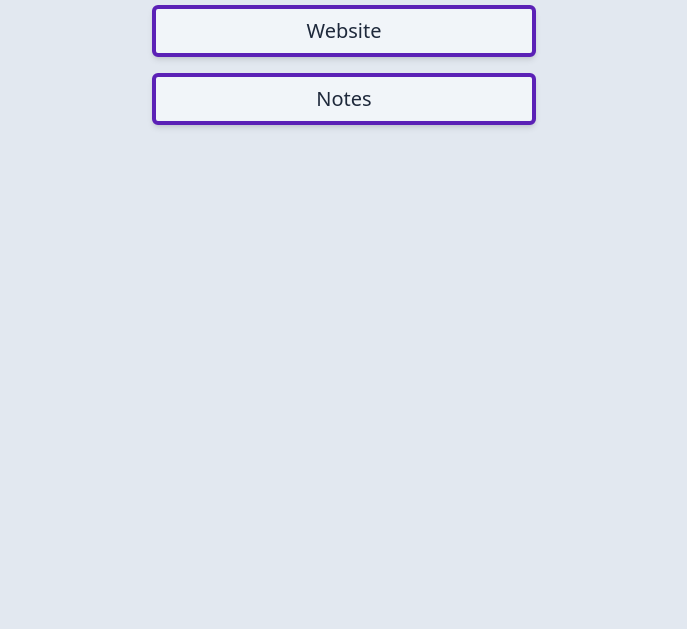
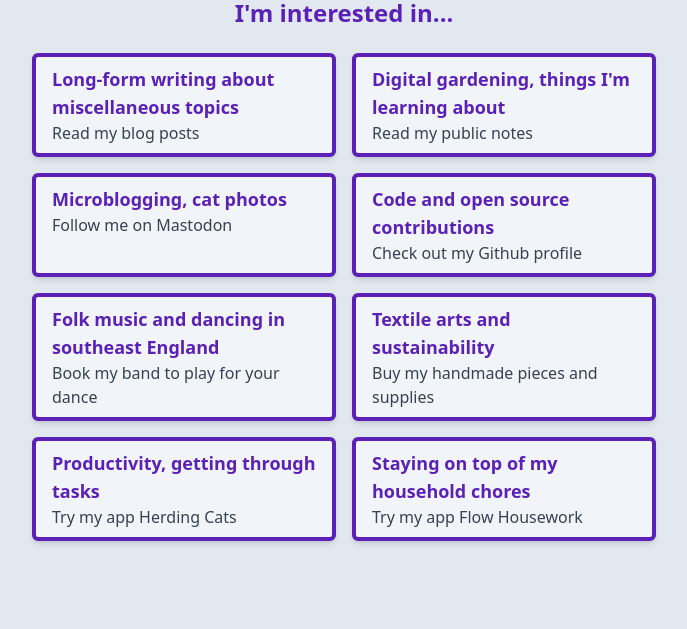
Before and after one commit to caro401/links, an Astro site: page / in a window 1280 px wide. Shown: the part 171-800 px from the top of the page, without its empty margins (296-983 px from the left). Built offline with nearby package versions, Linux system fonts and the light colour scheme; Astro itself is replaced by a stand-in of ours; a web font is replaced by a local one.

Commit message:
more links

```diff
--- a/package.json
+++ b/package.json
@@ -17,6 +17,7 @@
     "@netlify/functions": "^1.4.0",
     "astro": "^2.0.1",
     "node-fetch": "^3.3.0",
+    "rss-parser": "^3.12.0",
     "svelte": "^3.55.1",
     "tailwindcss": "^3.2.4"
   }
--- a/src/components/Links.svelte
+++ b/src/components/Links.svelte
@@ -1,5 +1,6 @@
 <script lang="ts">
   type Link = {
+    interest: string;
     label: string;
     url: string;
     slug: string;
@@ -7,25 +8,75 @@
 
   const LINKS: Link[] = [
     {
-      label: "Mastodon",
+      interest: "Long-form writing about miscellaneous topics",
+      label: "Read my blog posts",
+      url: "https://caro.fyi/articles",
+      slug: "blog",
+    },
+    {
+      label: "Read my public notes",
+      url: "https://notes.caro.fyi",
+      slug: "notes",
+      interest: "Digital gardening, things I'm learning about",
+    },
+    {
+      interest: "Microblogging, cat photos",
+      label: "Follow me on Mastodon",
       url: "https://fosstodon.org/@carofyi",
       slug: "masto",
     },
-    { label: "Website", url: "https://caro.fyi", slug: "site" },
-    { label: "Notes", url: "https://notes.caro.fyi", slug: "notes" },
+    {
+      interest: "Code and open source contributions",
+      url: "https://github.com/caro401",
+      label: "Check out my Github profile",
+      slug: "github",
+    },
+    {
+      interest: "Folk music and dancing in southeast England",
+      url: "https://flyingcat.dance",
+      label: "Book my band to play for your dance",
+      slug: "band",
+    },
+    {
+      interest: "Textile arts and sustainability",
+      url: "https://sheepsgreencrafts.co.uk",
+      slug: "sheepsgreen",
+      label: "Buy my handmade pieces and supplies",
+    },
+    {
+      interest: "Productivity, getting through tasks",
+      url: "https://herdingcats.work",
+      label: "Try my app Herding Cats",
+      slug: "herding-cats",
+    },
+    {
+      interest: "Staying on top of my household chores",
+      url: "https://www.flowhousework.com",
+      label: "Try my app Flow Housework",
+      slug: "flow",
+    },
   ];
 </script>
 
 <nav>
   {#each LINKS as link}
-    <p data-site={link.slug}><a href={link.url}>{link.label}</a></p>
+    <a data-site={link.slug} href={link.url}>
+      <h2>{link.interest}</h2>
+      <p>{link.label}</p>
+    </a>
   {/each}
 </nav>
 
 <style lang="postcss">
+  a {
+    @apply text-left px-4 block text-slate-800 dark:text-slate-200 shadow-md p-2 transition-all text-xl duration-500 border-4 border-violet-800 dark:border-violet-300 rounded-md bg-slate-100 dark:bg-slate-800;
+    @apply hover:transition-all hover:bg-slate-50 dark:hover:bg-slate-700 dark:focus:bg-slate-700 focus:bg-slate-50 hover:shadow-xl focus:shadow-xl;
+  }
+  h2 {
+    @apply text-lg font-semibold text-violet-800 dark:text-violet-200;
+  }
   p {
-    @apply text-slate-800 dark:text-slate-200 shadow-md p-2 transition-all text-xl duration-500 border-4 border-violet-800 dark:border-violet-300 rounded-md bg-slate-100 dark:bg-slate-800;
-    @apply  hover:transition-all hover:bg-slate-50 dark:hover:bg-slate-700 dark:focus:bg-slate-700 focus:bg-slate-50 hover:shadow-xl focus:shadow-xl;
+    @apply text-base text-gray-700 dark:text-gray-300;
   }
 
   :global(.stats) {
@@ -33,6 +84,7 @@
     @apply dark:text-violet-200 text-violet-800;
   }
   nav {
-    @apply flex flex-col gap-4 max-w-prose w-96 mx-auto text-slate-800;
+    @apply flex flex-col gap-4 w-fit mx-auto text-slate-800;
+    @apply md:grid md:grid-cols-2 md:w-auto;
   }
 </style>
--- a/src/pages/index.astro
+++ b/src/pages/index.astro
@@ -5,8 +5,8 @@
 
 <Layout title="Links &middot; caro.fyi">
 	<main>
-		<h1>Find Caro Online</h1>
-
+		<h1>Find Caro around the internet</h1>
+<p class="text-2xl text-violet-800 font-semibold mb-6">I'm interested in...</p>
 		<Links />
 
 	</main>
@@ -15,7 +15,7 @@
 <style lang="postcss">
 
 	:root {
-		@apply m-auto p-6 max-w-prose text-center;
+		@apply m-auto p-6 max-w-2xl text-center;
 		@apply dark:bg-slate-900 bg-slate-200 text-slate-900 dark:text-slate-100;;
 	}
 	h1 {
```
Also changed, not shown: netlify/edge-functions/add-stats.ts (+30 -12 lines), netlify/functions/get-data.ts (added, +53 -0 lines), netlify/functions/get-masto-account.ts (deleted, +0 -28 lines), 1 other file.
